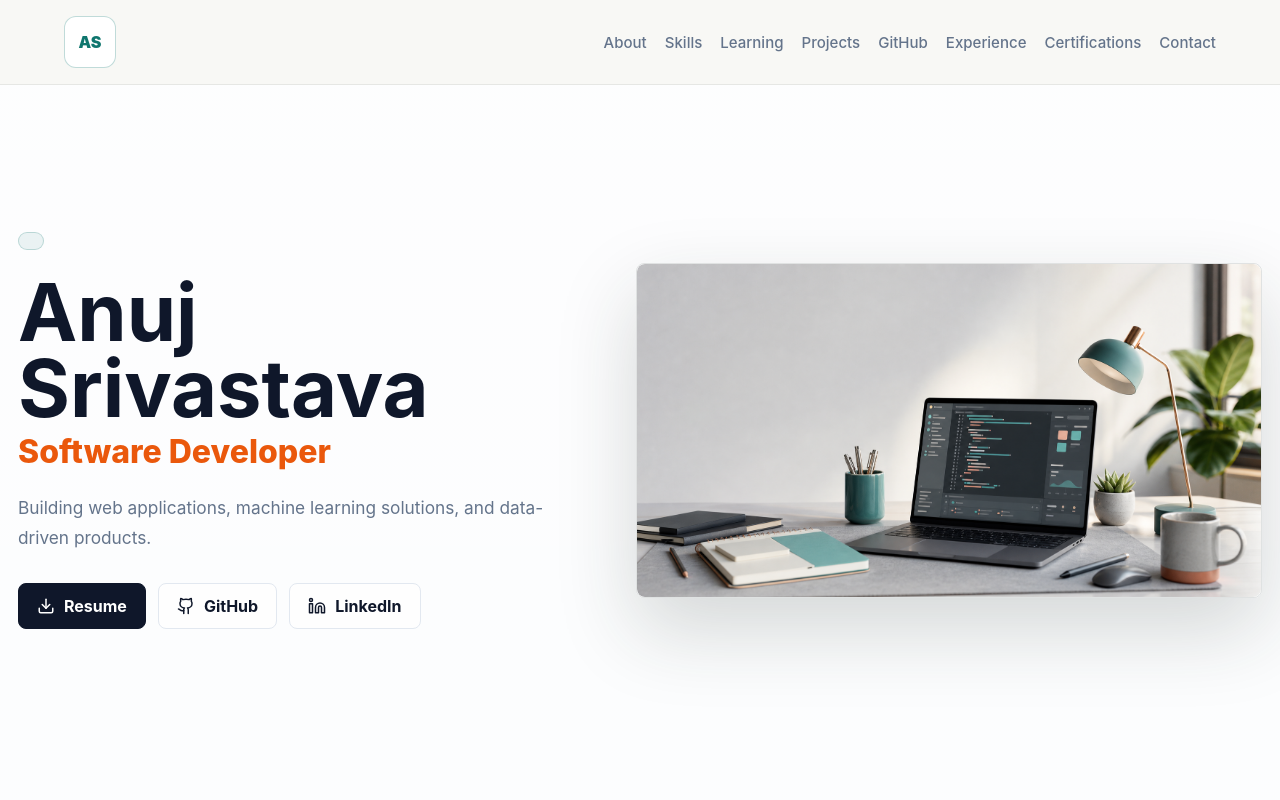
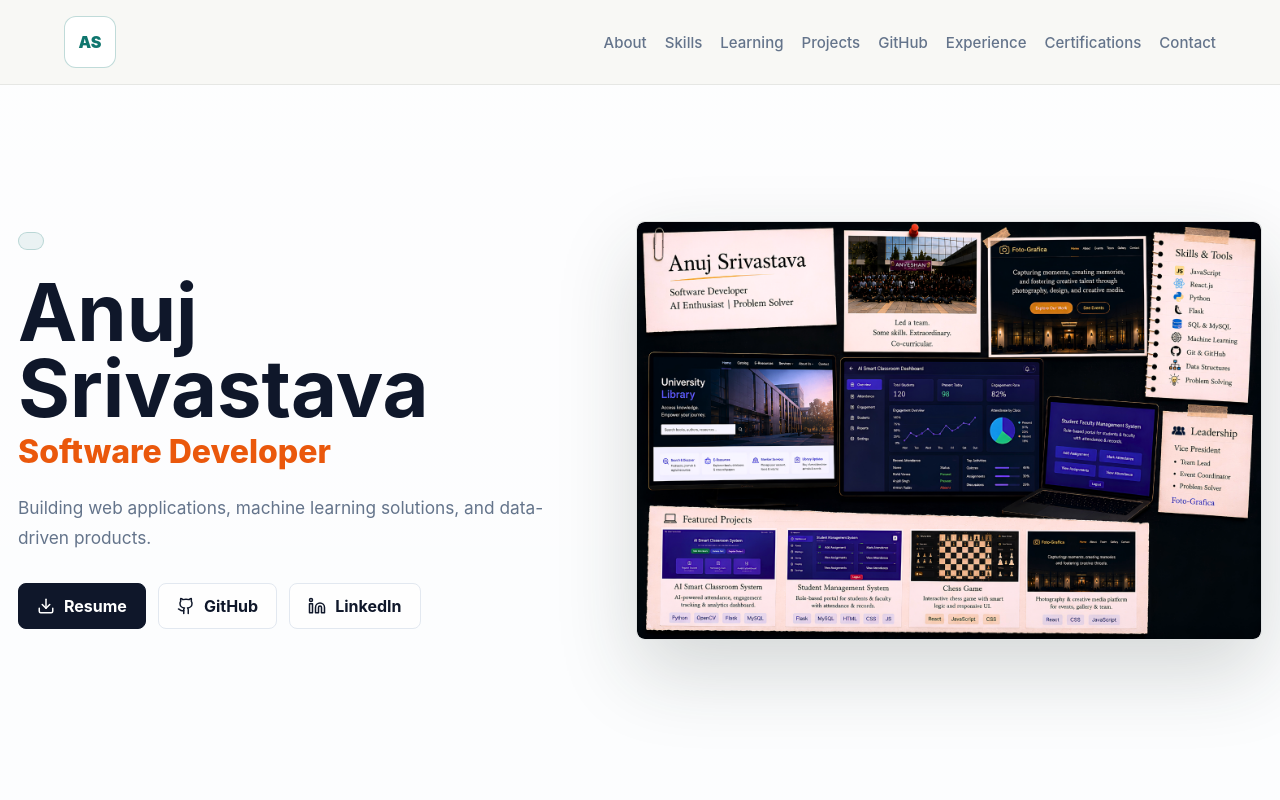
Before and after one commit to yourentertainments10-coder/Anuj-Srivastava-Portfolio-Website, a React (Vite) app: page / in a window 1280 px wide. Shown: the top 800 px of the page. Built offline with nearby package versions, Linux system fonts and the light colour scheme.

Commit message:
modify home page

```diff
--- a/src/App.jsx
+++ b/src/App.jsx
@@ -81,7 +81,7 @@ function App() {
           </div>
           <div className="hero-media" aria-label="Project collage">
             <img
-              src="/assets/hero-workspace.png"
+              src="/assets/porfolio.png"
               alt="Project portfolio"
               className="hero-image"
             />
```
Also changed, not shown: public/assets/hero-workspace.png (deleted), public/assets/porfolio.png (added), 3 other files (tests, documents, lock files or other folders).
